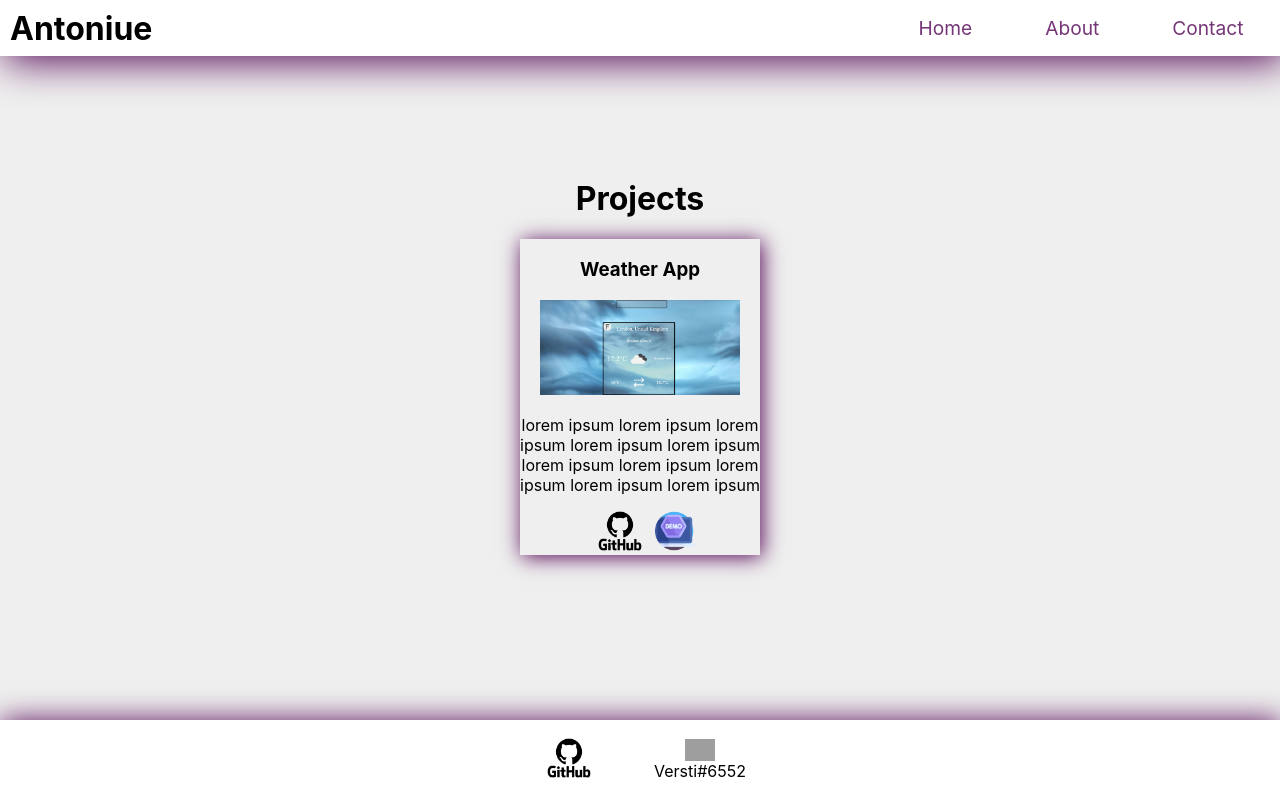
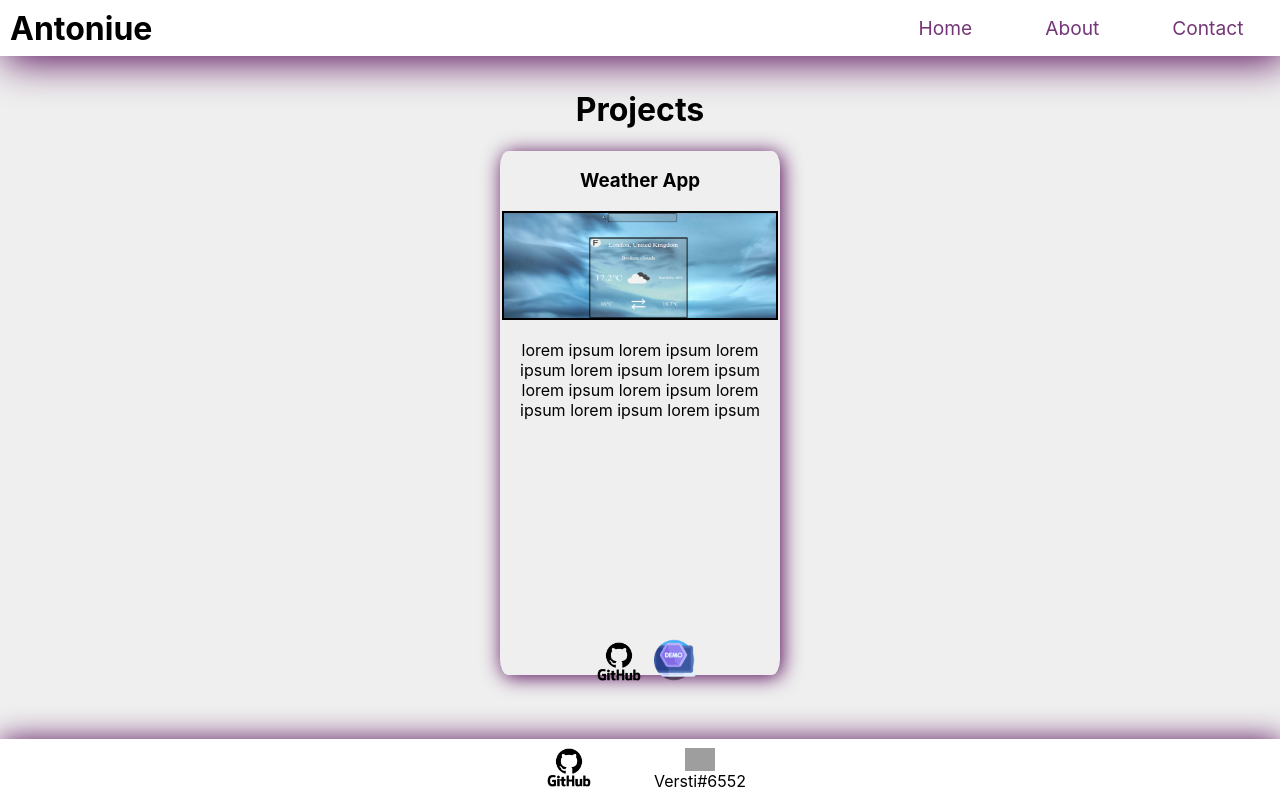
Before and after one commit to Antoniue/portfolio-site, a React (Create React App) app: page /projects in a window 1280 px wide. Built offline with nearby package versions, Linux system fonts and the light colour scheme; grey boxes are pictures that could not be loaded.

Commit message:
changed conflicting ClassNames, added styling for project cards

```diff
--- a/src/components/Projects/Projects.css
+++ b/src/components/Projects/Projects.css
@@ -1,16 +1,31 @@
 .demo{
-    width: 40px;
+    width: 15%;
+}
+.github{
+    width: 25%;
 }
 .picture{
-    width: 200px;
+    width: 97%;
+    height: 20%;
+    border: 0.15em solid black;
+}
+.summary{
+    height: 54%;
+}
+.projectsSpace{
+    display: flex;
+    flex-direction: column;
+    height: 100%;
+    margin-top: 1%;
 }
 .projectsContainer{
     display: grid;
-    grid-template-columns: repeat(auto-fit, 280px);
+    grid-template-columns: repeat(auto-fit, minmax(15%, 280px));
     justify-content: center;
+    gap: 2%;
+    height: 100%;
 }
 .projectCard{
     box-shadow: 2px 2px 20px rgba(82, 4, 85);
-    margin-left: 20px;
-    margin-right: 20px;
+    border-radius: 3%;
 }
--- a/src/components/Projects/RenderProjects.js
+++ b/src/components/Projects/RenderProjects.js
@@ -10,7 +10,7 @@ function RenderProjects({projects}){
                 <img src={projects[0].summarized.picture.project0pic} alt="" className="picture" />
                 <p className="summary">{projects[0].summarized.summary}</p>
                 <a href={projects[0].summarized.github} target='_blank' rel="noreferrer">
-                    <img src={githublogo} className='githubLogo' alt="github" />
+                    <img src={githublogo} className='github' alt="github" />
                 </a>
                 <a href={projects[0].summarized.demo} target='_blank' rel="noreferrer">
                     <img src={demologo} alt="demo project" className="demo"/>
```
Also changed, not shown: src/components/Projects/Projects.js (+6 -2 lines).
